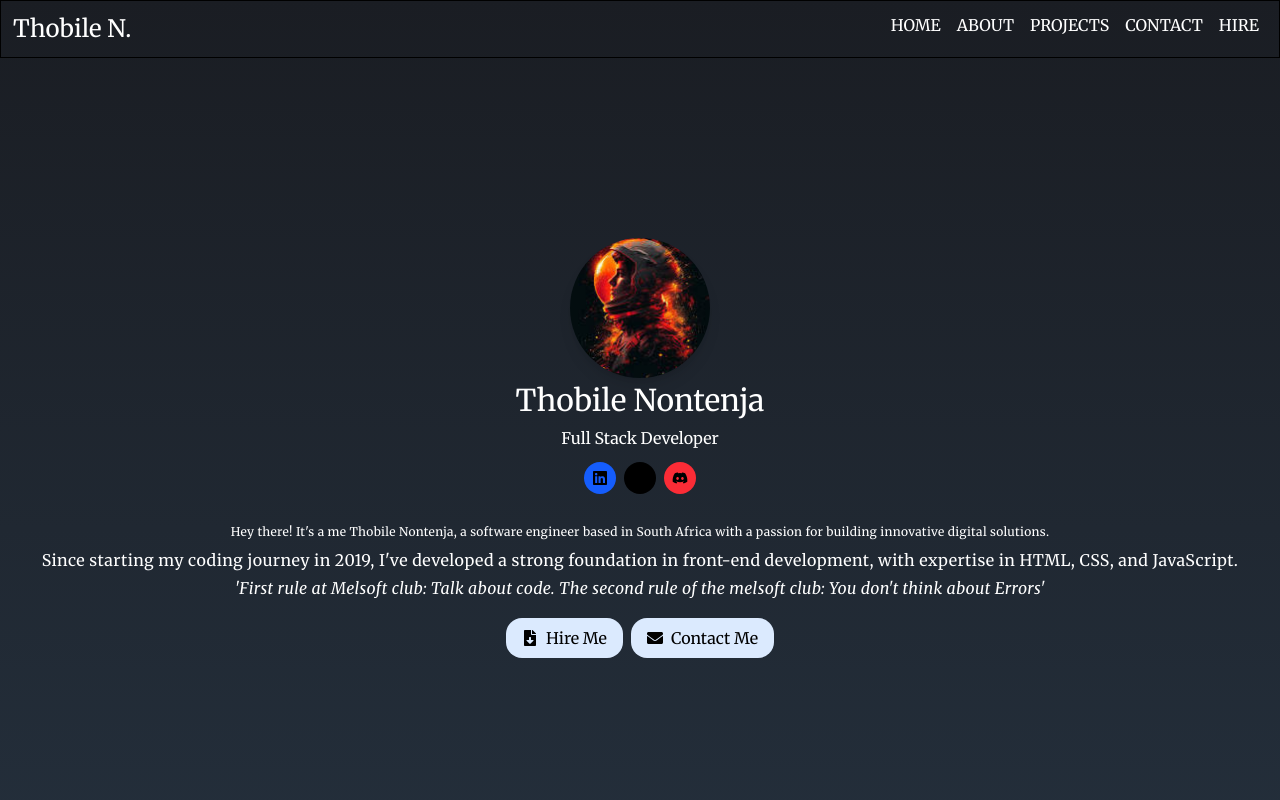
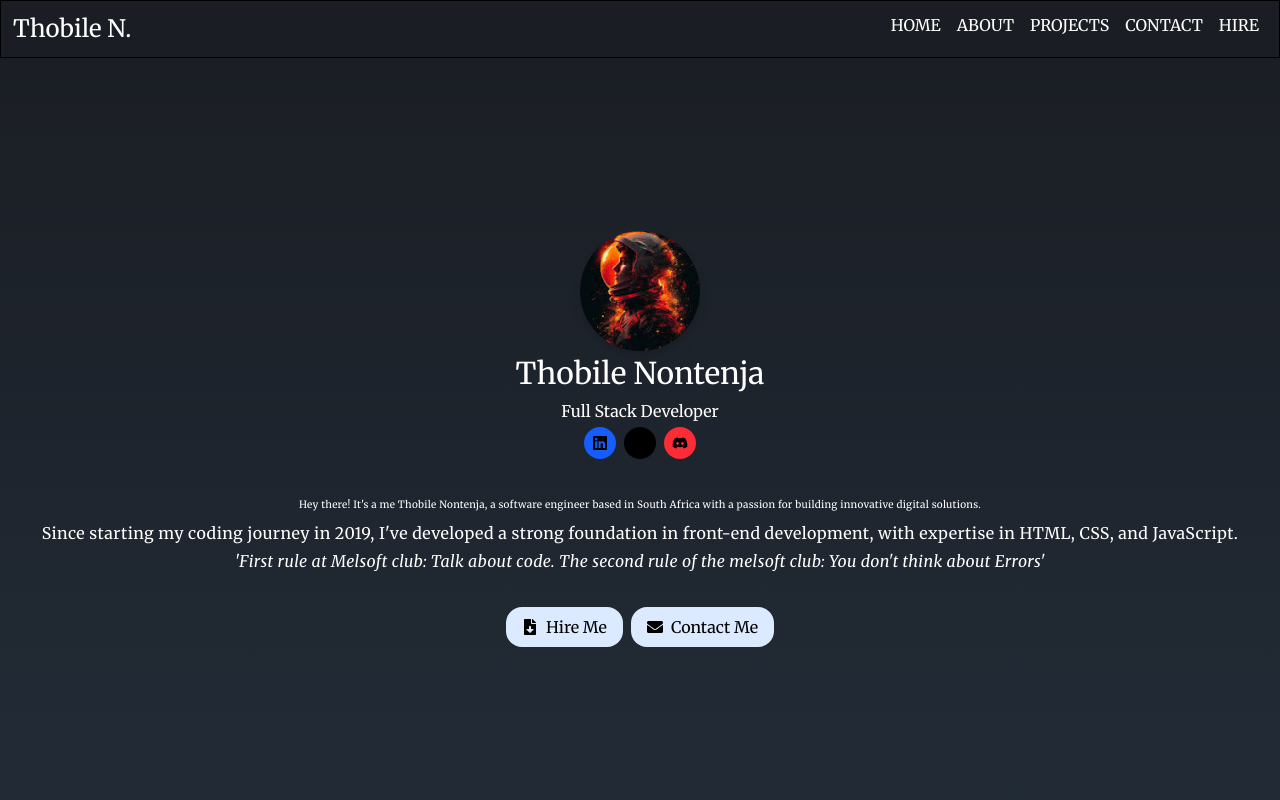
Before and after one commit to Supa-Thobile2/portfolio-melsoft2, a React (Vite) app: page / in a window 1280 px wide. Shown: the top 800 px of the page. Built offline with nearby package versions, Linux system fonts and the light colour scheme; a web font is replaced by a local one.

Commit message:
added updates to hero section

```diff
--- a/src/components/about/About.jsx
+++ b/src/components/about/About.jsx
@@ -10,9 +10,9 @@ function About() {
   return (
 
     <>
-       <div className='rounded-3xl h-full md:flex justify-center items-center p-6'>
+       <div className='rounded-3xl h-[100vh] md:flex justify-center items-center p-6 my-20'>
 
-            <img src={Image} alt="astranaut"  className='w-100 rounded-4xl object-contain mb-2' />
+            <img src={Image} alt="astranaut"  className='w-[100vw] rounded-4xl object-contain mb-2' />
 
 
         <div className=' md: mx-auto text-center'>
--- a/src/components/hero/Hero.jsx
+++ b/src/components/hero/Hero.jsx
@@ -12,26 +12,26 @@ function Hero() {
 
     <>
 
-        <div className=' flex items-center justify-center flex-col mx-auto w-full h-[100vh] mt-12 text-center px-4'>
+        <div className=' flex items-center justify-center flex-col mx-auto w-full h-[100vh] m-10 text-center p-6 border-b-2'>
 
-                        <img src={Image}  alt='astranaut image' className='w-35 rounded-full shadow-lg mx-auto  md:mx-auto' />
+                        <img src={Image}  alt='astranaut image' className='w-30 rounded-full shadow-lg mx-auto  md:mx-auto' />
 
 
 
                         <h1 className='text-lg text-white my-1 md:text-4xl lg:text-3xl '>Thobile Nontenja</h1>
                         <span className='text-white  py-1  md:text-base lg:text-base'>Full Stack Developer</span>
 
-                  <div className='flex items-center justify-between gap-2 p-2'>
+                  <div className='flex items-center justify-between gap-2'>
                     <button className='py-2 px-2  bg-blue-600 rounded-full hover:translate-y-[10px] hover:shadow-md transition duration-300'><FaLinkedin/></button>
                     <button className='py-2 px-2 bg-black rounded-full hover:translate-y-[10px] hover:shadow-md transition duration-300'><FaGithub/></button>
                     <button className='py-2 px-2 bg-red-500 rounded-full hover:translate-y-[10px] hover:shadow-md transition duration-300'><FaDiscord/></button>
 
                   </div>
-                  <div className='w-full items-center px-4 py-4'>
-                    <p className='text-[12px] tracking-wide leading-7 text-white text-start md:text-center '>Hey there! It's a me Thobile Nontenja, a software engineer based in South Africa with a passion for building innovative digital solutions.
+                  <div className='w-full  flex items-center justify-center flex-col items-center px-4 py-4 m-4'>
+                    <p className='text-[10px] tracking-wide leading-7 text-white text-start md:text-center '>Hey there! It's a me Thobile Nontenja, a software engineer based in South Africa with a passion for building innovative digital solutions.
                        </p>
-                    <p className='text-[12px] text-white tracking-wide leading-7 text-start   md:text-center lg:text-base'>Since starting my coding journey in 2019, I've developed a strong foundation in front-end development, with expertise in HTML, CSS, and JavaScript.</p>
-                    <span className='text-[12px] leading-7 tracking-wide  text-base text-start text-white italic bold md:text-center block lg:text-base'>'First rule at Melsoft club: Talk about code. The second rule of the melsoft club: You don't think about Errors'</span>
+                    <p className='text-[10px] text-white tracking-wide leading-7 text-start   md:text-center lg:text-base'>Since starting my coding journey in 2019, I've developed a strong foundation in front-end development, with expertise in HTML, CSS, and JavaScript.</p>
+                    <span className='text-[8px] leading-7 tracking-wide  text-base text-start text-white italic bold md:text-center block lg:text-base'>'First rule at Melsoft club: Talk about code. The second rule of the melsoft club: You don't think about Errors'</span>
                   </div>
 
                   <div className='flex items-center justify-between gap-2'>
```
